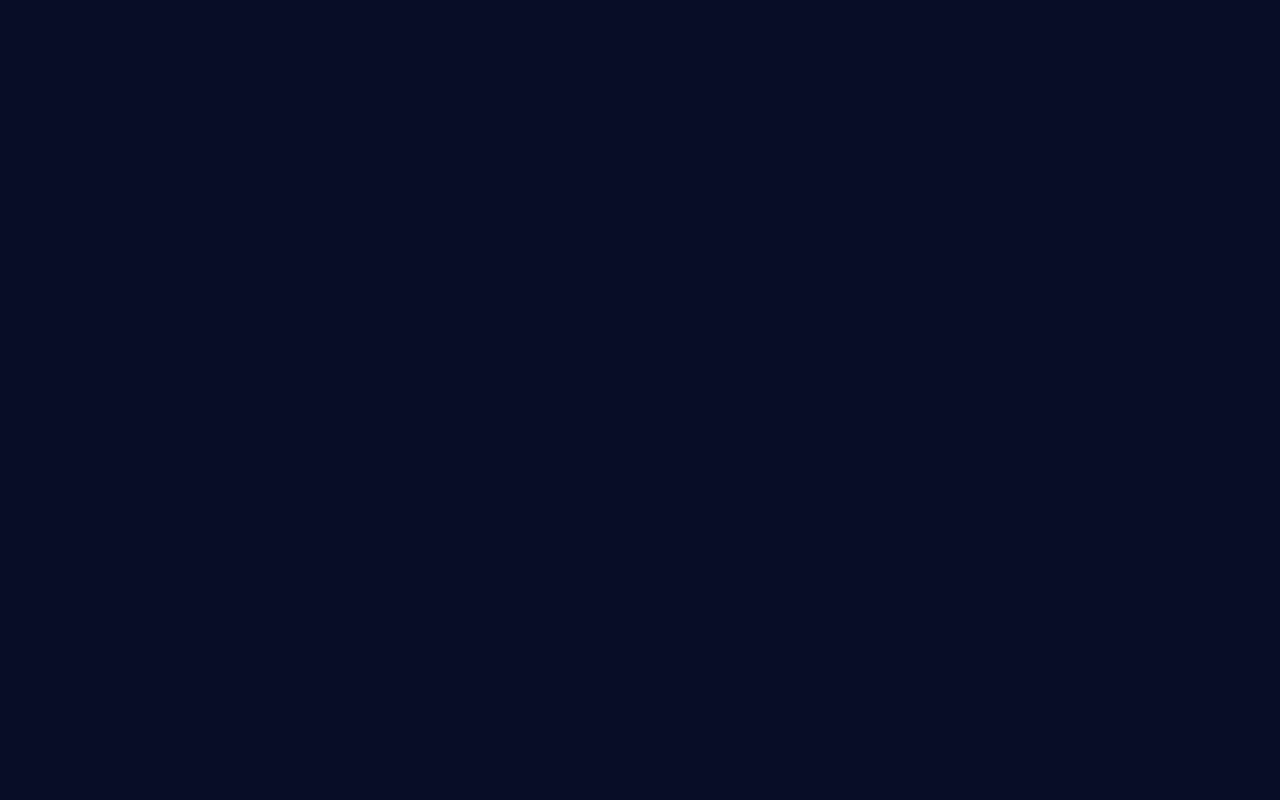
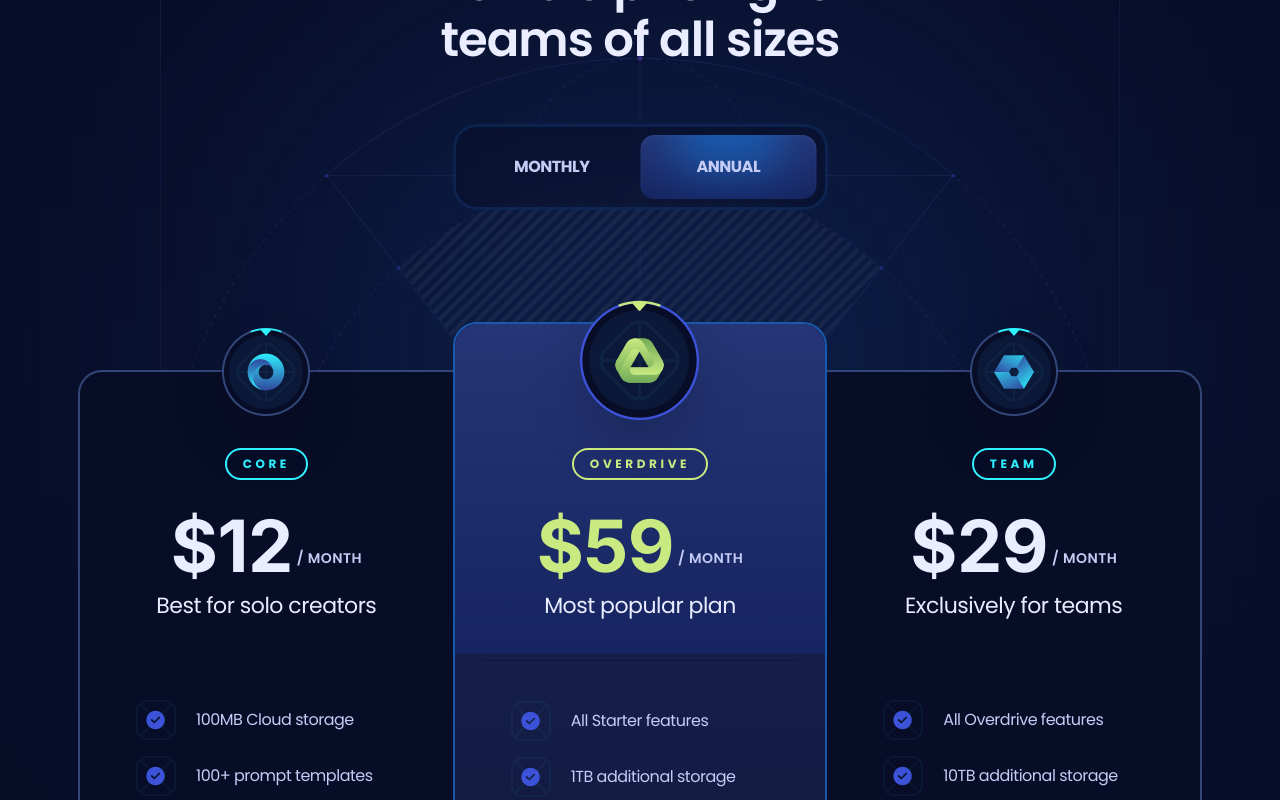
Before and after one commit to HanaDzin/Luma, a React (Vite) app: page / in a window 1280 px wide. Shown: the part 1960-2760 px from the top of the page. Before the commit the page ends 1804 px from the top, so only its background shows below. Built offline with nearby package versions, Linux system fonts and the light colour scheme.

Commit message:
style Pricing section

```diff
--- a/package.json
+++ b/package.json
@@ -12,6 +12,7 @@
   "dependencies": {
     "clsx": "^2.1.1",
     "react": "^18.3.1",
+    "react-countup": "^6.5.3",
     "react-dom": "^18.3.1",
     "react-scroll": "^1.9.0"
   },
--- a/src/App.jsx
+++ b/src/App.jsx
@@ -1,6 +1,7 @@
 import Features from "./sections/Features";
 import Header from "./sections/Header";
 import Hero from "./sections/Hero";
+import Pricing from "./sections/Pricing";
 
 export default function App() {
   return (
@@ -8,6 +9,7 @@
       <Header />
       <Hero />
       <Features />
+      <Pricing />
     </main>
   );
 }
--- /dev/null
+++ b/src/sections/Pricing.jsx
@@ -0,0 +1,170 @@
+import clsx from "clsx";
+import { useState } from "react";
+import { Element } from "react-scroll";
+import { plans } from "../constants";
+
+import CountUp from "react-countup";
+import Button from "../components/Button";
+
+const Pricing = () => {
+  const [monthly, setMonthly] = useState(false);
+  return (
+    <section>
+      <Element name="pricing">
+        <div className="container">
+          <div
+            className="max-w-[960px] pricing-head_before relative mx-auto border-l border-r border-s2
+         bg-s1/50 pb-40 pt-28 max-xl:max-w-4xl max-lg:border-none max-md:pb-32 max-md:pt-16"
+          >
+            <h3 className="h3 max-lg:h4 max-md:h5 z-3 relative mx-auto mb-14 max-w-lg text-center text-p4 max-md:mb-11 max-sm:max-w-sm">
+              Flexible pricing for teams of all sizes
+            </h3>
+            <div
+              className="relative z-4 mx-auto flex w-[375px] rounded-3xl border-[3px] border-s4/25
+            bg-s1/50 p-2 backdrop-blur-[6px] max-md:w-[310px]"
+            >
+              <button
+                className={clsx("pricing-head_btn", monthly && "text-p4")}
+                onClick={() => setMonthly(true)}
+              >
+                Monthly
+              </button>
+              <button
+                className={clsx("pricing-head_btn", !monthly && "text-p4")}
+                onClick={() => setMonthly(false)}
+              >
+                Annual
+              </button>
+              {/* rectangle that slides across when choosing other pricing option */}
+              <div
+                className={clsx(
+                  "g4 rounded-14 before:h-100 pricing-head_btn_before absolute left-2 top-2 h-[calc(100%-16px)] w-[calc(50%-8px)] overflow-hidden shadow-400 transition-transform duration-500",
+                  !monthly && "translate-x-full"
+                )}
+              />
+            </div>
+
+            <div className="pricing-bg">
+              <img
+                src="/images/bg-outlines.svg"
+                width={960}
+                height={380}
+                alt="outline"
+                className="relative z-2"
+              />
+              <img
+                src="/images/bg-outlines-fill.png"
+                width={960}
+                height={380}
+                alt="outline"
+                className="absolute inset-0 opacity-5 mix-blend-soft-light"
+              />
+            </div>
+          </div>
+
+          {/* pricing options */}
+          <div className="scroll-hide relative z-2 -mt-12 flex items-start max-xl:gap-5 max-xl:overflow-auto max-xl:pt-6">
+            {plans.map((plan, index) => (
+              <div
+                key={index}
+                className="pricing-plan_first pricing-plan_last pricing-plan_odd pricing-plan_even
+                relative border-2 p-7 max-xl:min-w-80 max-lg:rounded-3xl xl:w-[calc(33.33%+2px)]"
+              >
+                {index === 1 && (
+                  <div className="g4 absolute h-330 left-0 right-0 top-0 z-1 rounded-tl-3xl rounded-tr-3xl" />
+                )}
+                <div
+                  className={clsx(
+                    "absolute left-0 right-0 z-2 flex items-center justify-center",
+                    index === 1 ? "-top-6" : "-top-6 xl:-top-11"
+                  )}
+                >
+                  <img
+                    src={plan.logo}
+                    alt={plan.title}
+                    className={clsx(
+                      "object-contain drop-shadow-2xl",
+                      index === 1 ? "size-[120px]" : "size-[88px]"
+                    )}
+                  />
+                </div>
+
+                <div
+                  className={clsx(
+                    "relative flex flex-col items-center",
+                    index === 1 ? "pt-24" : "pt-12"
+                  )}
+                >
+                  <div
+                    className={clsx(
+                      "small-2 rounded-20 relative z-2 mx-auto mb-6 border-2 px-4 py-1.5 uppercase",
+                      index === 1 ? "border-p3 text-p3" : "border-p1 text-p1"
+                    )}
+                  >
+                    {plan.title}
+                  </div>
+
+                  <div className="relative z-2 flex items-center justify-center">
+                    <div
+                      className={clsx(
+                        "h-num flex items-start",
+                        index === 1 ? "text-p3" : "text-p4"
+                      )}
+                    >
+                      ${" "}
+                      <CountUp
+                        start={plan.priceMonthly}
+                        end={monthly ? plan.priceMonthly : plan.priceYearly}
+                        duration={0.4}
+                        useEasing={false}
+                        preserveValue
+                      />
+                    </div>
+                    <div className="small-1 relative top-3 ml-1 uppercase">
+                      / month
+                    </div>
+                  </div>
+                </div>
+                <div
+                  className={clsx(
+                    "body-1 relative z-2 mb-10 w-full border-b-s2 pb-9 text-center text-p4",
+                    index === 1 && "border-b"
+                  )}
+                >
+                  {plan.caption}
+                </div>
+
+                <ul className="mx-auto space-y-4 xl:px-7">
+                  {plan.features.map((feature) => (
+                    <li
+                      key={feature}
+                      className="relative flex items-center gap-5"
+                    >
+                      <img
+                        src="/images/check.png"
+                        alt="check"
+                        className="size-10 object-contain"
+                      />
+                      <p className="flex-1">{feature}</p>
+                    </li>
+                  ))}
+                </ul>
+
+                <div className="mt-10 flex w-full justify-center">
+                  <Button icon={plan.icon}>Get started</Button>
+                </div>
+                {index === 1 && (
+                  <p className="small-compact mt-9 text-center text-p3 before:mx-2.5  before:content-['-'] after:mx-2.5 after:content-['-']">
+                    Limited time offer
+                  </p>
+                )}
+              </div>
+            ))}
+          </div>
+        </div>
+      </Element>
+    </section>
+  );
+};
+
+export default Pricing;
```
Also changed, not shown: 1 other file (tests, documents, lock files or other folders).
